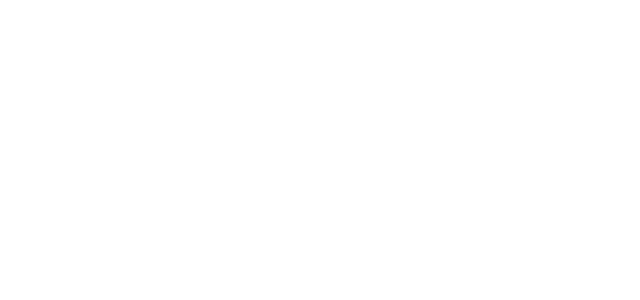
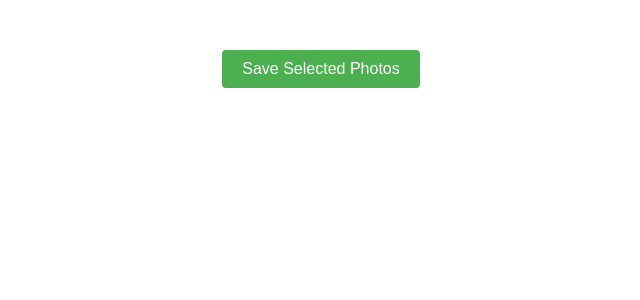
Before and after one commit to khskys0805/Snap4U, a React (Create React App) app: page /select in a window 1280 px wide. Before the commit this address had no page. Shown: the top 300 px of the page, without its empty margins (319-959 px from the left). Built offline with nearby package versions, Linux system fonts and the light colour scheme.

Commit message:
웹캠 연동 후 사진 10장 찍고 선택 전까지 완료

```diff
--- a/package.json
+++ b/package.json
@@ -8,8 +8,10 @@
     "@testing-library/user-event": "^13.5.0",
     "react": "^18.3.1",
     "react-dom": "^18.3.1",
+    "react-icons": "^5.3.0",
     "react-router-dom": "^6.26.1",
     "react-scripts": "5.0.1",
+    "react-webcam": "^7.2.0",
     "styled-components": "^6.1.12",
     "web-vitals": "^2.1.4"
   },
--- a/src/App.js
+++ b/src/App.js
@@ -2,14 +2,27 @@ import { BrowserRouter, Routes, Route, Navigate } from "react-router-dom";
 import "./App.css";
 import Home from "./pages/Home";
 import Cut from "./pages/Cut";
+import WebCamComponent from "./Components/WebCamComponent";
+import PhotoSelection from "./pages/PhotoSelection";
+import { useState } from "react";
 
 function App() {
+	const [photos, setPhotos] = useState([]);
+
 	return (
 		<BrowserRouter>
 			<div className="App">
 				<Routes>
 					<Route path="/" element={<Home />} />
 					<Route path="/cut" element={<Cut />} />
+					<Route
+						path="/camera"
+						element={<WebCamComponent setPhotos={setPhotos} />}
+					/>
+					<Route
+						path="/select"
+						element={<PhotoSelection photos={photos} />}
+					/>
 				</Routes>
 			</div>
 		</BrowserRouter>
--- /dev/null
+++ b/src/Components/WebCamComponent.js
@@ -0,0 +1,93 @@
+import React, { useState, useRef } from "react";
+import Webcam from "react-webcam";
+import styled from "styled-components";
+import { FaCamera } from "react-icons/fa";
+import { useNavigate } from "react-router-dom";
+import cameraClickSound from "../sounds/camera-click.mp3";
+
+const videoConstraints = {
+	width: 900,
+	height: 540,
+	facingMode: "user",
+};
+
+const Button = styled.button`
+	background-color: #000;
+	border: none;
+	color: white;
+	text-align: center;
+	text-decoration: none;
+	display: inline-block;
+	font-size: 16px;
+	margin: 20px auto;
+	padding: 20px;
+	cursor: pointer;
+	border-radius: 50%;
+`;
+
+const Container = styled.div`
+	display: flex;
+	flex-direction: column;
+	align-items: center;
+	width: 100%;
+	margin-top: 20px;
+`;
+
+const Counter = styled.div`
+	font-size: 18px;
+	color: #000;
+`;
+
+const WebCamComponent = ({ setPhotos }) => {
+	const [capturedPhotos, setCapturedPhotos] = useState([]);
+	const navigate = useNavigate();
+	const webcamRef = useRef(null);
+	const audioRef = useRef(null);
+
+	const capturePhoto = () => {
+		const screenshot = webcamRef.current.getScreenshot();
+		if (screenshot) {
+			// 찰칵 소리 재생
+			audioRef.current.play();
+
+			const newPhotos = [...capturedPhotos, screenshot];
+			setCapturedPhotos(newPhotos);
+
+			if (newPhotos.length === 10) {
+				setPhotos(newPhotos);
+				navigate("/select");
+			}
+		}
+	};
+
+	return (
+		<Container>
+			<Webcam
+				audio={false}
+				height={540}
+				screenshotFormat="image/jpeg"
+				width={900}
+				videoConstraints={videoConstraints}
+				style={{ transform: "scaleX(-1)" }}
+				ref={webcamRef}
+			/>
+			<Button
+				onClick={() => {
+					if (capturedPhotos.length < 10) {
+						capturePhoto();
+					} else {
+						alert("이미 10장의 사진을 캡처했습니다.");
+					}
+				}}
+			>
+				<FaCamera size={"30px"} />
+			</Button>
+			<Counter>찍힌 사진 수: {capturedPhotos.length} / 10</Counter>
+
+			{/* 찰칵 소리 오디오 추가 */}
+			<audio ref={audioRef} src={cameraClickSound} />
+		</Container>
+	);
+};
+
+export default WebCamComponent;
--- a/src/pages/Cut.js
+++ b/src/pages/Cut.js
@@ -1,5 +1,6 @@
 import styled from "styled-components";
 import logo from "../imgs/logo2.png";
+import { useNavigate } from "react-router-dom";
 
 const Box = styled.div`
 	background: ${(props) => props.color || "blue"};
@@ -72,11 +73,17 @@ const GridItem2 = styled.div`
 	margin: 15px 0 0 15px;
 `;
 
-const Cut = () => (
+const Cut = () => {
+	const navigate = useNavigate();
+
+	const handleChooseCut = () => {
+		navigate(`/camera`);
+	};
+	return (
 		<Box color="white">
 			<Title>사진 찍을 컷을 선택해주세요.</Title>
 			<Grids>
-			<Grid1>
+				<Grid1 onClick={handleChooseCut}>
 					<GridItem1 />
 					<GridItem1 />
 					<GridItem1 />
@@ -97,4 +104,5 @@ const Cut = () => (
 			</Grids>
 		</Box>
 	);
+};
 export default Cut;
--- /dev/null
+++ b/src/pages/PhotoSelection.js
@@ -0,0 +1,75 @@
+import React, { useState } from "react";
+import styled from "styled-components";
+
+const StyledButton = styled.button`
+	background-color: #4caf50;
+	border: none;
+	color: white;
+	padding: 10px 20px;
+	text-align: center;
+	text-decoration: none;
+	display: inline-block;
+	font-size: 16px;
+	margin: 10px;
+	cursor: pointer;
+	border-radius: 4px;
+`;
+
+const Container = styled.div`
+	display: flex;
+	flex-direction: column;
+	align-items: center;
+	width: 100%;
+`;
+
+const PhotoGrid = styled.div`
+	display: grid;
+	grid-template-columns: repeat(5, 1fr);
+	gap: 10px;
+	margin: 20px 0;
+`;
+
+const Thumbnail = styled.img`
+	width: 100%;
+	cursor: pointer;
+	border: ${(props) => (props.selected ? "4px solid #4caf50" : "none")};
+`;
+
+const PhotoSelection = ({ photos }) => {
+	const [selectedPhotos, setSelectedPhotos] = useState([]);
+
+	const toggleSelectPhoto = (photo) => {
+		setSelectedPhotos((prevSelected) =>
+			prevSelected.includes(photo)
+				? prevSelected.fileter((p) => p !== photo)
+				: [...prevSelected, photo]
+		);
+	};
+
+	const saveSelectedPhotos = () => {
+		if (selectedPhotos.length === 4) {
+			console.log("Selected photos to save:", selectedPhotos);
+		} else {
+			alert("4개의 사진을 선택해주세요.");
+		}
+	};
+	return (
+		<Container>
+			<PhotoGrid>
+				{photos.map((photo, index) => (
+					<Thumbnail
+						key={index}
+						src={photo}
+						selected={selectedPhotos.includes(photo)}
+						onClick={() => toggleSelectPhoto(photo)}
+					/>
+				))}
+			</PhotoGrid>
+
+			<StyledButton onClick={saveSelectedPhotos}>
+				Save Selected Photos
+			</StyledButton>
+		</Container>
+	);
+};
+export default PhotoSelection;
```
Also changed, not shown: 2 other files (tests, documents, lock files or other folders). Lines whose indentation alone changed are shown as unchanged.
